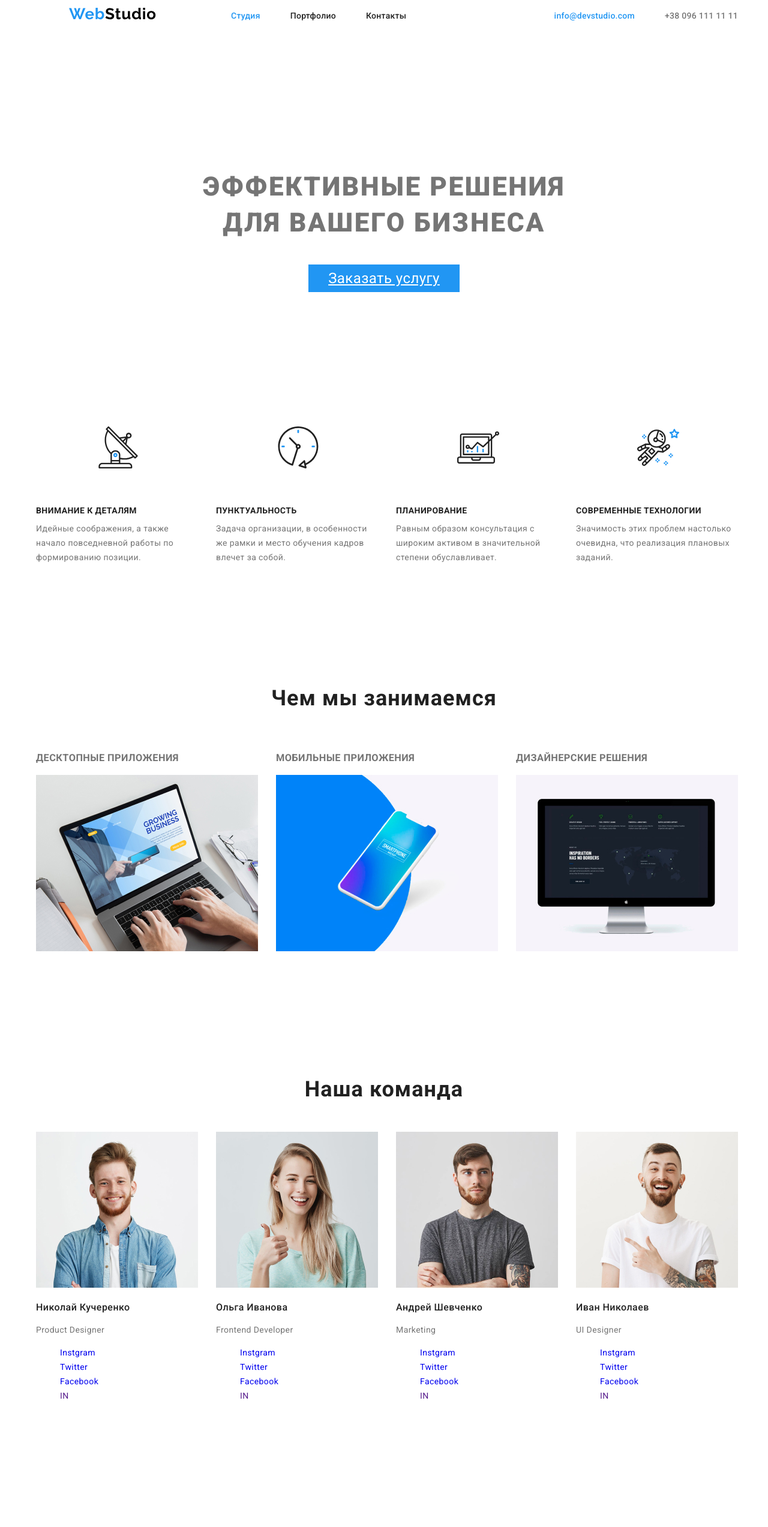
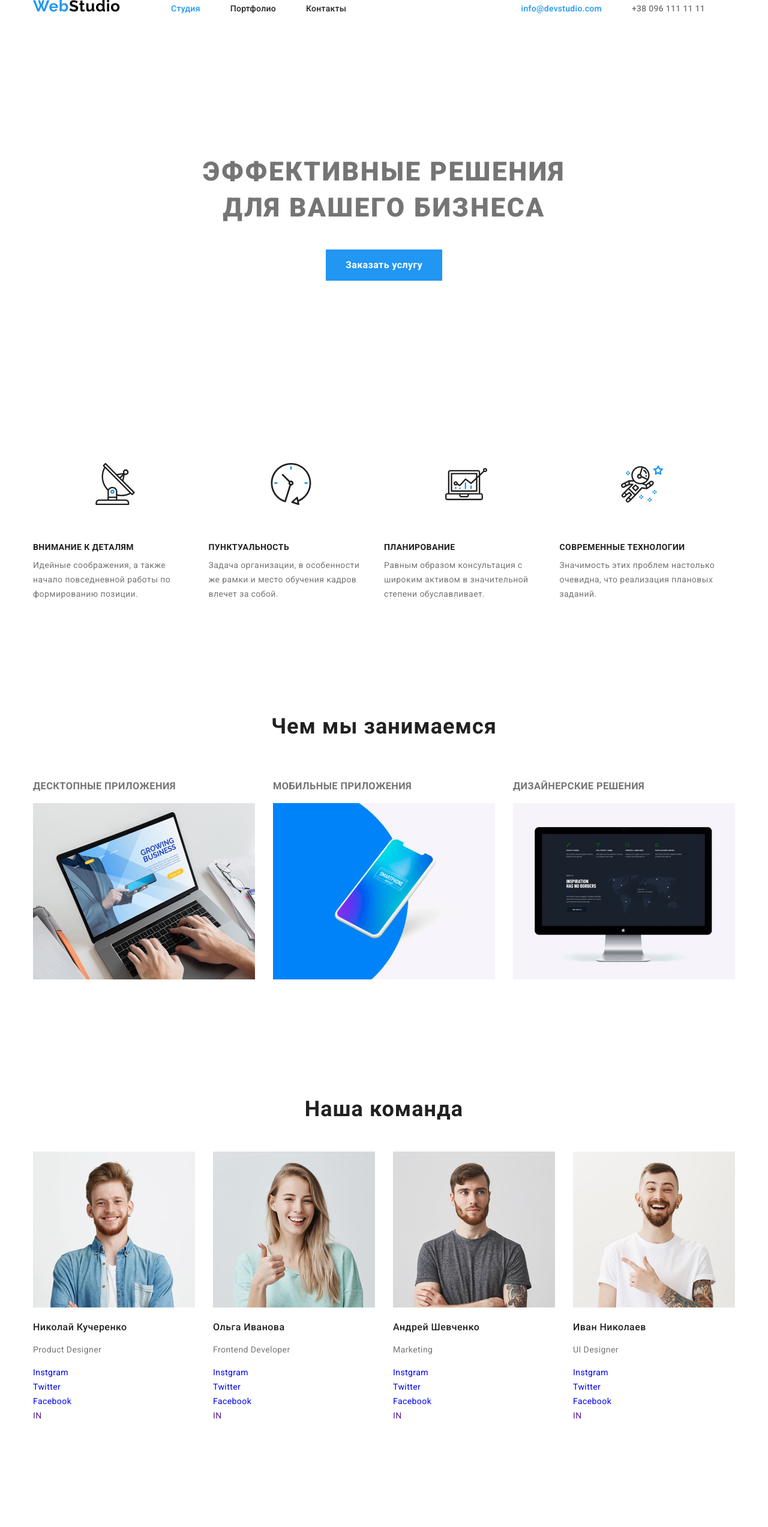
Before and after one commit to YehorSavin/goit-markup-hw-3, a plain HTML site: page index.html in a window 1280 px wide. Shown: the top 2546 px of the page at 60% size. Drawn offline with Linux system fonts and the light colour scheme.

Commit message:
Исправляет ошибки

```diff
--- a/css/styles.css
+++ b/css/styles.css
@@ -25,9 +25,62 @@ body{
     margin: 0;
 }
 
-ul{
+
+
+.container{
+    width: 1200px;
+    padding-left: 15px;
+    padding-right: 15px;
+    margin-left: auto;
+    margin-right: auto;
+}
+
+.section{
+    padding-top: 94px;
+    padding-bottom: 94px;
+}
+.section-title{
+    margin-top: 0;
+    margin-bottom: 50px;
+    font-family: Roboto;
+    font-weight: bold;
+    font-size: 36px;
+    line-height: 42px;
+    text-align: center;
+    letter-spacing: 0.03em;
+    color: var(--title-text-color);
+}
+
+.list{
     list-style: none;
+    margin: 0;
+    padding: 0;
 }
+
+.button{
+    background-color: var(--accent-color);
+    color: var(--primary-bg-color);
+    font-size: 24px;
+    padding: 10px 32px;
+    display: inline-block;
+    border: 1px solid transparent
+}
+
+.button.primary{
+    display: inline-block;
+    color: var(--primary-bg-color);
+    background-color: var(--accent-color);
+    border-color: transparent;
+    font-weight: 700;
+    font-size: 16px;
+    line-height: 1.87;
+    padding: 10px 32px;
+    text-decoration: none;
+}
+
+
+
+
 
 .site-nav .link{
     color: var(--title-text-color);
@@ -50,37 +103,9 @@ letter-spacing: 0.02em;
     color: var(--accent-color);
 }
 
-.section-title{
-    margin-top: 94px;
-    margin-bottom: 50px;
-    font-family: Roboto;
-    font-weight: bold;
-    font-size: 36px;
-    line-height: 42px;
-    text-align: center;
-    letter-spacing: 0.03em;
-    color: var(--title-text-color);
-}
 
-.button{
-    background-color: var(--accent-color);
-    color: var(--primary-bg-color);
-    font-size: 24px;
-    padding: 10px 32px;
-    display: inline-block;
-    border: 1px solid transparent
-}
 
-.button .primary{
-    display: inline-block;
-    color: var(--primary-bg-color);
-    background-color: var(--accent-color);
-    border-color: transparent;
-    font-weight: 700;
-    font-size: 16px;
-    line-height: 1.87;
-    padding: 10px 32px;
-}
+
 
 .hero-title{
     margin-bottom: 40px;
@@ -216,7 +241,6 @@ color: #212121;
 }
 
 .logo{
-    margin-left: 115px;
     margin-right: 85px;
 }
 
@@ -231,7 +255,6 @@ color: #212121;
 
 .function-list{
     display: flex;
-    justify-content: center;
 }
 
 .function-img{
@@ -239,24 +262,14 @@ color: #212121;
 }
 
 .function-list .fnc-list{
-    max-width: 270px;
+    width: 270px;
 }
 
 .function-list li{
     margin-right: 30px;
 }
 
-.section{
-    padding-bottom: 94px;
-}
 
-.test-container{
-    width: 1230px;
-    padding-left: 15px;
-    padding-right: 15px;
-    margin-left: auto;
-    margin-right: auto;
-}
 
 .flex-container{
     display: flex;
@@ -269,6 +282,10 @@ color: #212121;
     margin-bottom: 30px;
 }
 
+address{
+    font-style: normal;
+}
+
 /* цвет основного текста #757575 */
 /* цвет вторичного текста #212121 */
 /* белый текст #FFFFFF */
--- a/index.html
+++ b/index.html
@@ -14,12 +14,12 @@
         <div class="container">
         <nav class="main-nav">
             <a href="/"><img src="./images/WebStudio.svg" class="logo" alt="Логотип"></a>
-            <ul class="site-nav">
+            <ul class="list site-nav">
                 <li><a href="index.html" class="link current">Студия</a></li>
                 <li><a href="portfolio.html" class="link">Портфолио</a></li>
                 <li><a href="#contacts" class="link">Контакты</a></li>
             </ul>
-            <ul class="site-address">
+            <ul class="list site-address">
                 <li><a href="mailto:info@devstudio.com" class="link-mail">info@devstudio.com</a></li>
                 <li><a href="tel:+380961111111" class="link-tel">+38 096 111 11 11</a></li>
             </ul>
@@ -27,15 +27,16 @@
         </div>
     </header>
     <main>
-        <div>
             <section class="hero">
+            <div class="container">
                 <h1 class="hero-title">Эффективные решения<br> для вашего бизнеса</h1>
                 <a class="button primary" href="" target="_blank">Заказать услугу</a>
+            </div>
             </section>
-        </div>
         <section class="section">
+            <div class="container">
             <h2 hidden>Функции</h2>
-            <ul class="function-list">
+            <ul class="list function-list">
                 <li class="fnc-list">
                     <img src="./images/antenna.svg" class="function-img" alt="">
                     <h3 class="section-function">Внимание к деталям</h3>
@@ -57,10 +58,12 @@
                     <p class="function-items">Значимость этих проблем настолько очевидна, что реализация плановых заданий.</p>
                 </li>
             </ul>
+            </div>
         </section>
         <section class="section">
+        <div class="container">
             <h2 class="section-title">Чем мы занимаемся</h2>
-            <ul class="function-list">
+            <ul class="list function-list">
                 <li>
                     <h3 class="whatwedo">Десктопные приложения</h3>
                     <img src="./images/img(1).jpg" alt="" width="370">
@@ -74,15 +77,17 @@
                     <img src="./images/img(3).jpg" alt="" width="370">
                 </li>
             </ul>
+        </div>
         </section>
         <section class="section">
+        <div class="container">
             <h2 class="section-title">Наша команда</h2>
-            <ul class="function-list">
+            <ul class="list function-list">
                 <li>
                     <img src="./images/img01.jpg" alt="">
                     <h3 class="section-item">Николай Кучеренко</h3>
                     <p>Product Designer</p>
-                    <ul>
+                    <ul class="list">
                         <li><a href="https://www.instagram.com/?hl=ru" target="_blank" class="link-team">Instgram</a></li>
                         <li><a href="https://twitter.com/explore" target="_blank" class="link-team">Twitter</a></li>
                         <li><a href="https://www.facebook.com/campaign/landing.php?campaign_id=1600506868&extra_1=s%7Cc%7C303839676198%7Ce%7Cfacebook%7C&placement=&creative=303839676198&keyword=facebook&partner_id=googlesem&extra_2=campaignid%3D1600506868%26adgroupid%3D60825658456%26matchtype%3De%26network%3Dg%26source%3Dnotmobile%26search_or_content%3Ds%26device%3Dc%26devicemodel%3D%26adposition%3D%26target%3D%26targetid%3Dkwd-541132862%26loc_physical_ms%3D9061020%26loc_interest_ms%3D%26feeditemid%3D%26param1%3D%26param2%3D&gclid=CjwKCAjwjLD4BRAiEiwAg5NBFtguiMSLvXgGRlx7NWDnHO7qBOjqMM1xP7AW2_6qaOmT_vZ8aqdPcxoCaqUQAvD_BwE" target="_blank" class="link-team">Facebook</a></li>
@@ -93,7 +98,7 @@
                     <img src="./images/ОльгаИванова.jpg" alt="">
                     <h3 class="section-item">Ольга Иванова</h3>
                     <p>Frontend Developer</p>
-                    <ul>
+                    <ul class="list">
                         <li><a href="https://www.instagram.com/?hl=ru" target="_blank" class="link-team">Instgram</a></li>
                         <li><a href="https://twitter.com/explore" target="_blank" class="link-team">Twitter</a></li>
                         <li><a href="https://www.facebook.com/campaign/landing.php?campaign_id=1600506868&extra_1=s%7Cc%7C303839676198%7Ce%7Cfacebook%7C&placement=&creative=303839676198&keyword=facebook&partner_id=googlesem&extra_2=campaignid%3D1600506868%26adgroupid%3D60825658456%26matchtype%3De%26network%3Dg%26source%3Dnotmobile%26search_or_content%3Ds%26device%3Dc%26devicemodel%3D%26adposition%3D%26target%3D%26targetid%3Dkwd-541132862%26loc_physical_ms%3D9061020%26loc_interest_ms%3D%26feeditemid%3D%26param1%3D%26param2%3D&gclid=CjwKCAjwjLD4BRAiEiwAg5NBFtguiMSLvXgGRlx7NWDnHO7qBOjqMM1xP7AW2_6qaOmT_vZ8aqdPcxoCaqUQAvD_BwE" target="_blank" class="link-team">Facebook</a></li>
@@ -104,7 +109,7 @@
                     <img src="./images/АндрейШевченко.jpg" alt="">
                     <h3 class="section-item">Андрей Шевченко</h3>
                     <p>Marketing</p>
-                    <ul>
+                    <ul class="list">
                         <li><a href="https://www.instagram.com/?hl=ru" target="_blank" class="link-team">Instgram</a></li>
                         <li><a href="https://twitter.com/explore" target="_blank" class="link-team">Twitter</a></li>
                         <li><a href="https://www.facebook.com/campaign/landing.php?campaign_id=1600506868&extra_1=s%7Cc%7C303839676198%7Ce%7Cfacebook%7C&placement=&creative=303839676198&keyword=facebook&partner_id=googlesem&extra_2=campaignid%3D1600506868%26adgroupid%3D60825658456%26matchtype%3De%26network%3Dg%26source%3Dnotmobile%26search_or_content%3Ds%26device%3Dc%26devicemodel%3D%26adposition%3D%26target%3D%26targetid%3Dkwd-541132862%26loc_physical_ms%3D9061020%26loc_interest_ms%3D%26feeditemid%3D%26param1%3D%26param2%3D&gclid=CjwKCAjwjLD4BRAiEiwAg5NBFtguiMSLvXgGRlx7NWDnHO7qBOjqMM1xP7AW2_6qaOmT_vZ8aqdPcxoCaqUQAvD_BwE" target="_blank" class="link-team">Facebook</a></li>
@@ -115,7 +120,7 @@
                     <img src="./images/ИванНиколаев.jpg" alt="">
                     <h3 class="section-item">Иван Николаев</h3>
                     <p>UI Designer</p>
-                    <ul>
+                    <ul class="list">
                         <li><a href="https://www.instagram.com/?hl=ru" target="_blank" class="link-team">Instgram</a></li>
                         <li><a href="https://twitter.com/explore" target="_blank" class="link-team">Twitter</a></li>
                         <li><a href="https://www.facebook.com/campaign/landing.php?campaign_id=1600506868&extra_1=s%7Cc%7C303839676198%7Ce%7Cfacebook%7C&placement=&creative=303839676198&keyword=facebook&partner_id=googlesem&extra_2=campaignid%3D1600506868%26adgroupid%3D60825658456%26matchtype%3De%26network%3Dg%26source%3Dnotmobile%26search_or_content%3Ds%26device%3Dc%26devicemodel%3D%26adposition%3D%26target%3D%26targetid%3Dkwd-541132862%26loc_physical_ms%3D9061020%26loc_interest_ms%3D%26feeditemid%3D%26param1%3D%26param2%3D&gclid=CjwKCAjwjLD4BRAiEiwAg5NBFtguiMSLvXgGRlx7NWDnHO7qBOjqMM1xP7AW2_6qaOmT_vZ8aqdPcxoCaqUQAvD_BwE" target="_blank" class="link-team">Facebook</a></li>
@@ -123,10 +128,12 @@
                     </ul>
                 </li>
             </ul>
+        </div>
         </section>
         <section class="section">
+        <div class="container">
             <h2 class="section-title">Постоянные клиенты</h2>
-            <ul class="function-list">
+            <ul class="list function-list">
                 <li><a href="" target="_blank"><img src="./images/logo1.svg" alt=""></a></li>
                 <li><a href="" target="_blank"><img src="./images/logo2.svg" alt=""></a></li>
                 <li><a href="" target="_blank"><img src="./images/logo3.svg" alt=""></a></li>
@@ -134,28 +141,20 @@
                 <li><a href="" target="_blank"><img src="./images/logo5.svg" alt=""></a></li>
                 <li><a href="" target="_blank"><img src="./images/logo6.svg" alt=""></a></li>
             </ul>
+        </div>
         </section>
     </main>
     <footer id="contacts">
-        <div class="function-list">
-            <a href="/"><img src="./images/WebStudio.svg" alt="Логотип"></a>
+        <div class="container">
             <address>
-                <ul>
+                <ul class="list">
+                    <li><a href="/"><img src="./images/WebStudio.svg" alt="Логотип"></a></li>
                     <li><p>г. Киев, пр-т Леси Украинки, 26</p></li>
                     <li><a href="mailto:info@devstudio.com" class="link-mail">info@devstudio.com</a></li>
                     <li><a href="tel:+380961111111" class="link-tel">+38 096 111 11 11</a></li>
                 </ul>
             </address>
         </div>
-        <div class="function-list">
-            <h3>присоединяйтесь</h3>
-            <ul>
-                <li><a href="https://www.instagram.com/?hl=ru" target="_blank">Instgram</a></li>
-                <li><a href="https://twitter.com/explore" target="_blank">Twitter</a></li>
-                <li><a href="https://www.facebook.com/campaign/landing.php?campaign_id=1600506868&extra_1=s%7Cc%7C303839676198%7Ce%7Cfacebook%7C&placement=&creative=303839676198&keyword=facebook&partner_id=googlesem&extra_2=campaignid%3D1600506868%26adgroupid%3D60825658456%26matchtype%3De%26network%3Dg%26source%3Dnotmobile%26search_or_content%3Ds%26device%3Dc%26devicemodel%3D%26adposition%3D%26target%3D%26targetid%3Dkwd-541132862%26loc_physical_ms%3D9061020%26loc_interest_ms%3D%26feeditemid%3D%26param1%3D%26param2%3D&gclid=CjwKCAjwjLD4BRAiEiwAg5NBFtguiMSLvXgGRlx7NWDnHO7qBOjqMM1xP7AW2_6qaOmT_vZ8aqdPcxoCaqUQAvD_BwE" target="_blank">Facebook</a></li>
-                <li><a href="" target="_blank">IN</a></li>
-            </ul>
-        </div>
     </footer>
 </body>
 
```
Also changed, not shown: portfolio.html (+1 -1 lines).
